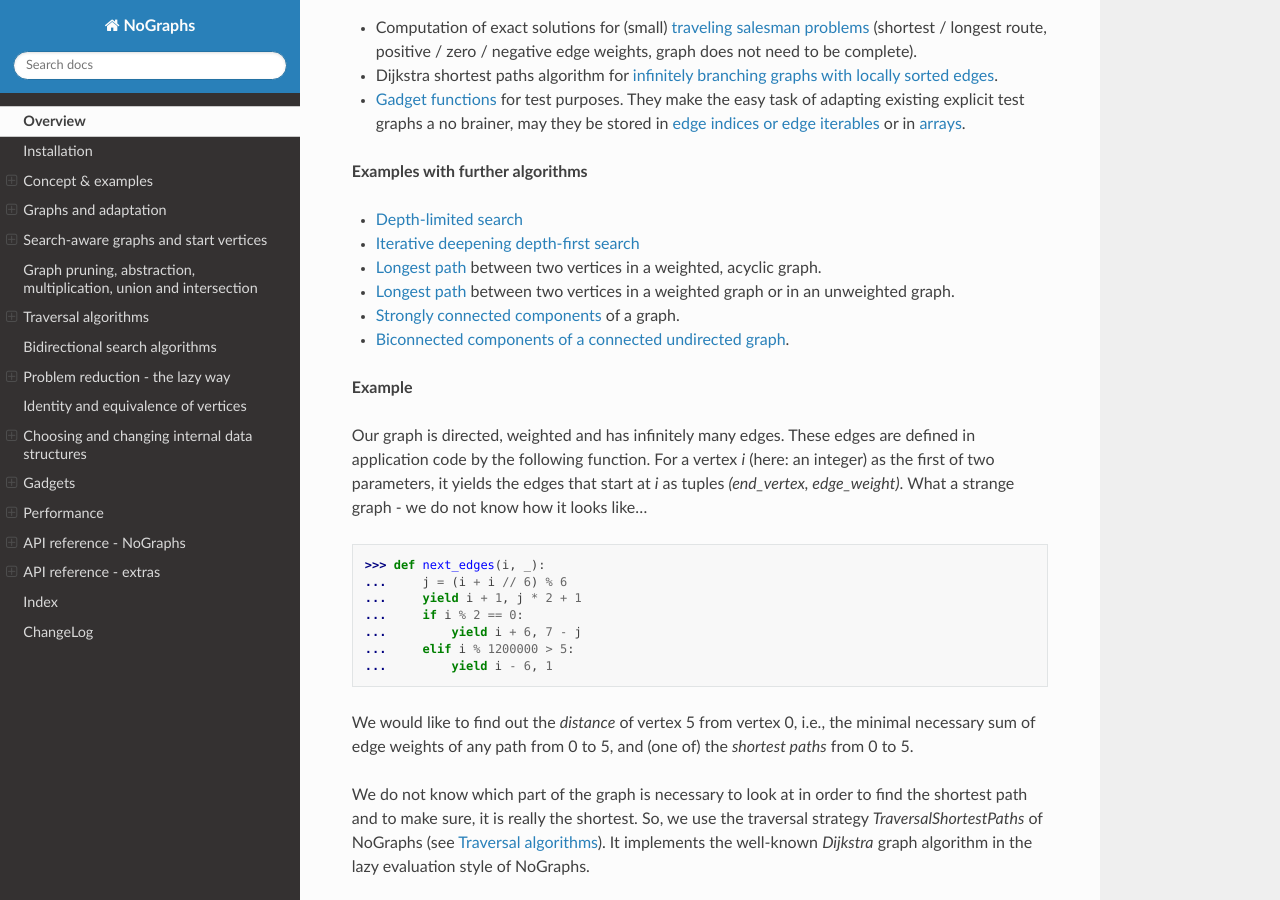
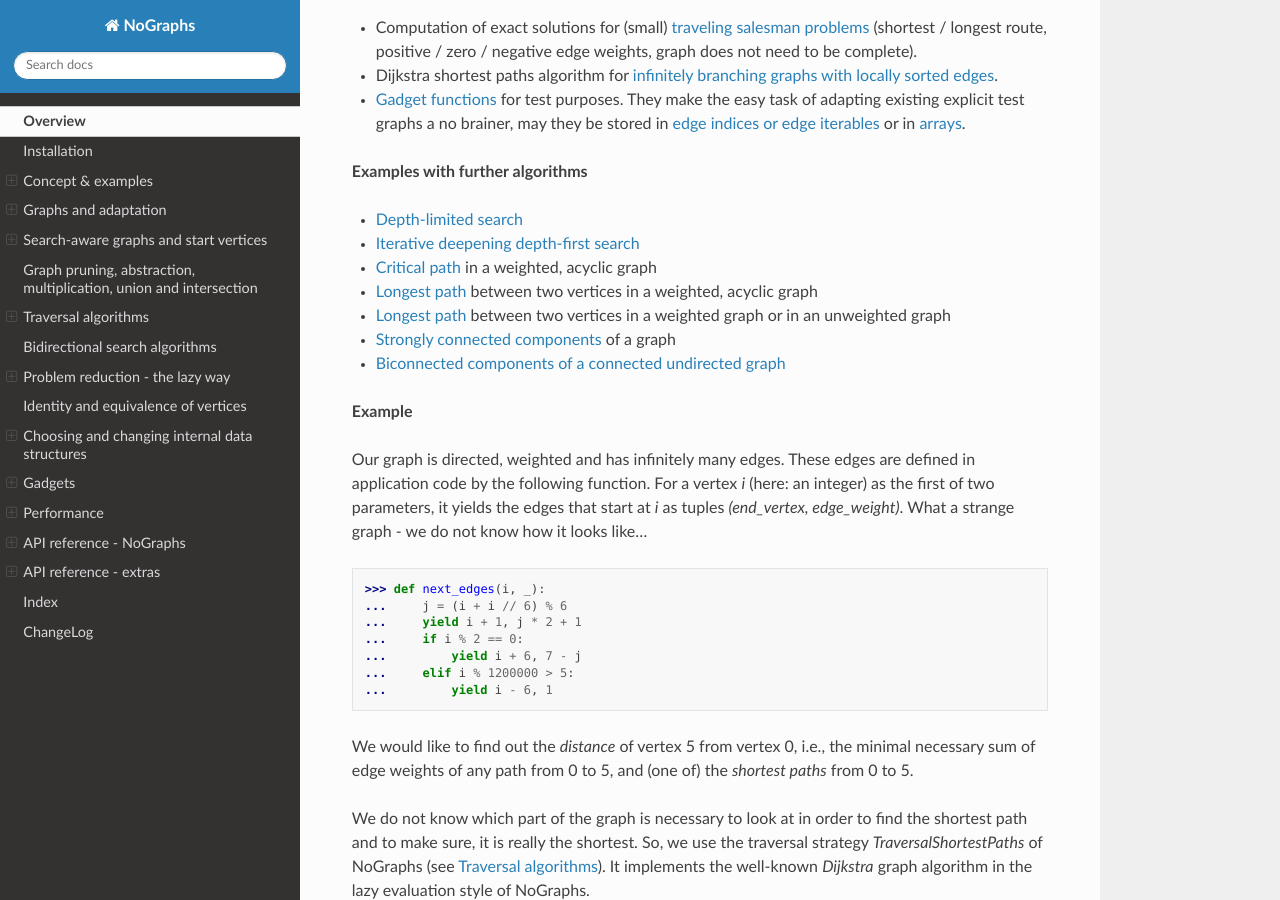
Before and after one commit to HeWeMel/nographs, a Sphinx documentation site: the page built from docs/source/index.rst, in a window 1280 px wide and 900 px high, scrolled down 1488 px. Built offline with Sphinx 7.4.7 and the Read the Docs theme 2.0.0, drawn with Linux system fonts in a browser that asks for light colours.

Commit message:
Example *critical path* added to index

```diff
--- a/docs/source/index.rst
+++ b/docs/source/index.rst
@@ -123,13 +123,15 @@ Think of it as *graph analysis - the lazy (evaluation) way*.
 
 - `Depth-limited search <graph_pruning_by_search_depth>`
 - `Iterative deepening depth-first search <iterative_deepening_dfs>`
+- `Critical path <example-critical-path>`
+  in a weighted, acyclic graph
 - `Longest path <example-longest-path-acyclic-graph>`
-  between two vertices in a weighted, acyclic graph.
+  between two vertices in a weighted, acyclic graph
 - `Longest path <longest_path_two_vertices>`
-  between two vertices in a weighted graph or in an unweighted graph.
+  between two vertices in a weighted graph or in an unweighted graph
 - `Strongly connected components <strongly_connected_components>`
-  of a graph.
-- `Biconnected components of a connected undirected graph <biconnected_components>`.
+  of a graph
+- `Biconnected components of a connected undirected graph <biconnected_components>`
 
 
 .. _overview_example:
```
Also changed, not shown: README.rst (+5 -3 lines).
